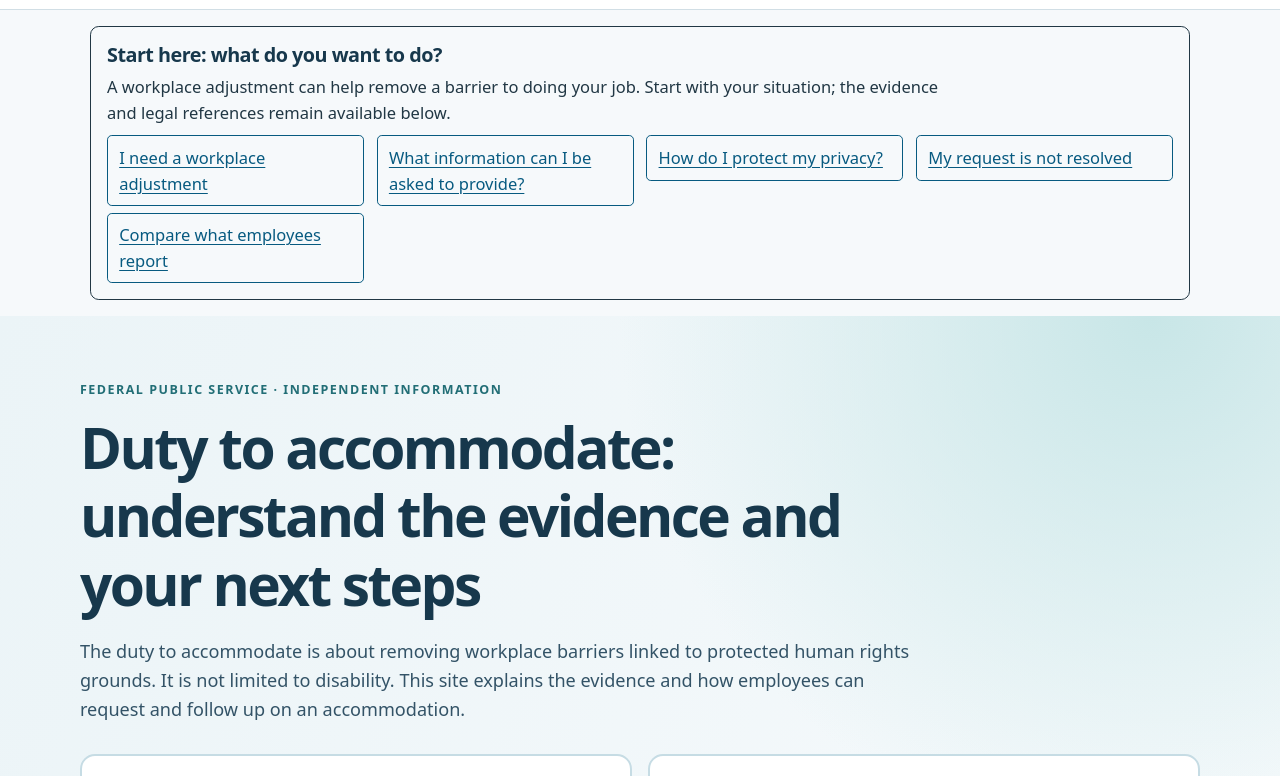
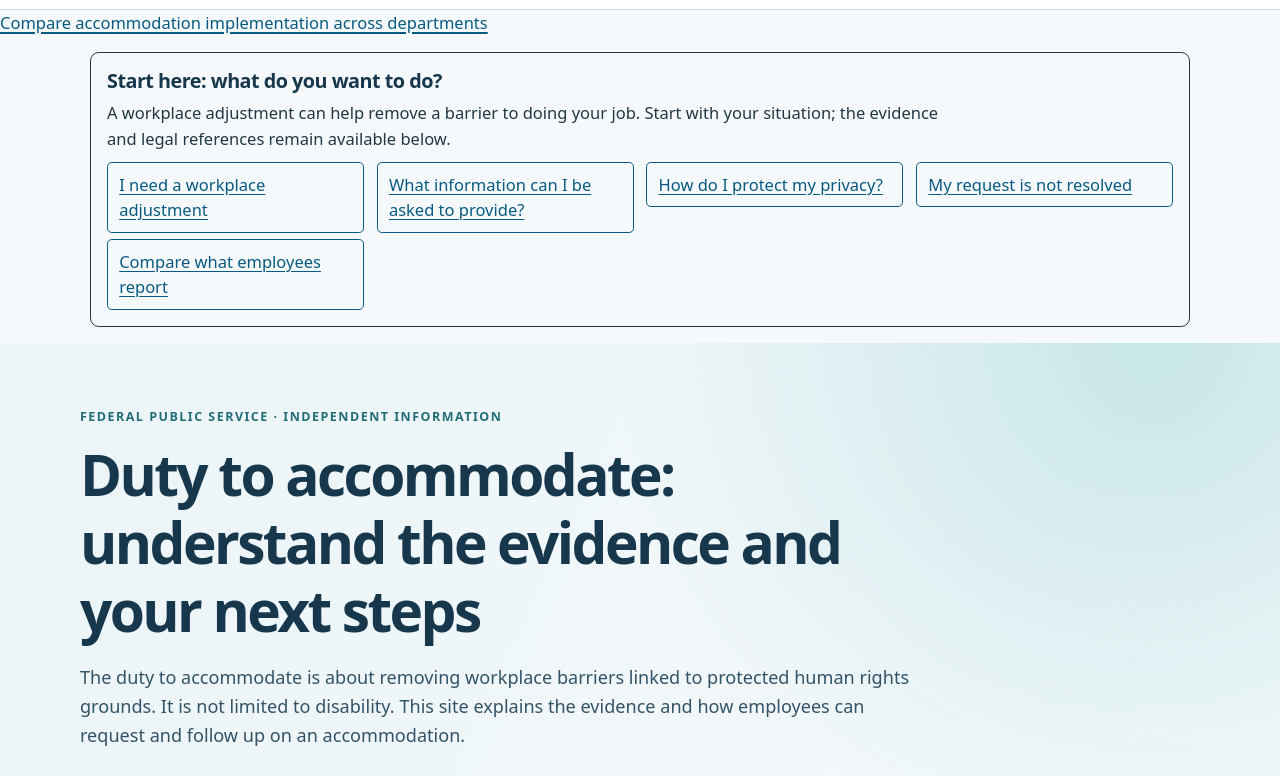
Before and after one commit to aranpublicservants-rgb/Accessibility-and-Inclusion-Accessibilit-et-inclusion, a plain HTML site: page duty-to-accommodate/index.html in a window 1280 px wide. Shown: the part 63-839 px from the top of the page. Drawn offline with Linux system fonts and the light colour scheme.

Commit message:
Link DTA page to cross-department barrier comparisons

```diff
--- a/duty-to-accommodate/index.html
+++ b/duty-to-accommodate/index.html
@@ -27,7 +27,7 @@
 </nav>
 </div>
 </header>
-<main id="content">
+<main id="content"><p><a href="https://aranpublicservants-rgb.github.io/GC-Equity-Equite-GC/barrier-comparisons/#en-q86" data-en="Compare accommodation implementation across departments" data-fr="Comparer la mise en œuvre des mesures d’adaptation entre ministères">Compare accommodation implementation across departments</a></p>
 <section class="first-visit" aria-label="Start here / Par où commencer" data-first-visit="1"><div lang="en"><h2>Start here: what do you want to do?</h2><p>A workplace adjustment can help remove a barrier to doing your job. Start with your situation; the evidence and legal references remain available below.</p><ul><li><a href="#employees">I need a workplace adjustment</a></li><li><a href="#medical">What information can I be asked to provide?</a></li><li><a href="#privacy">How do I protect my privacy?</a></li><li><a href="#unresolved">My request is not resolved</a></li><li><a href="#evidence">Compare what employees report</a></li></ul></div><div lang="fr"><h2>Par où commencer?</h2><p>Une mesure d’adaptation peut aider à éliminer un obstacle à votre travail. Commencez par votre situation; les données et références juridiques restent accessibles ci-dessous.</p><ul><li><a href="#employees">J’ai besoin d’une mesure d’adaptation</a></li><li><a href="#medical">Quels renseignements peut-on me demander?</a></li><li><a href="#privacy">Comment protéger ma vie privée?</a></li><li><a href="#unresolved">Ma demande n’est pas réglée</a></li><li><a href="#evidence">Comparer les réponses des employés</a></li></ul></div></section>
 <div class="hero" id="top">
 <div class="wrap">
```
